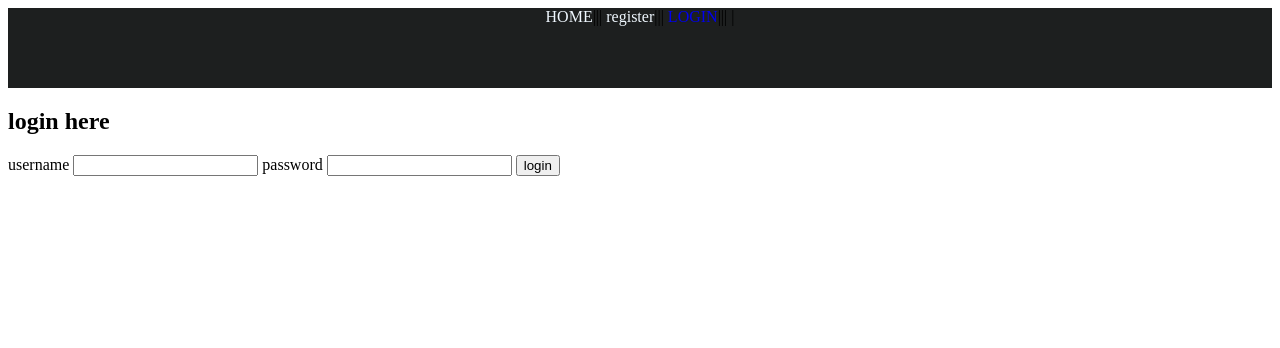
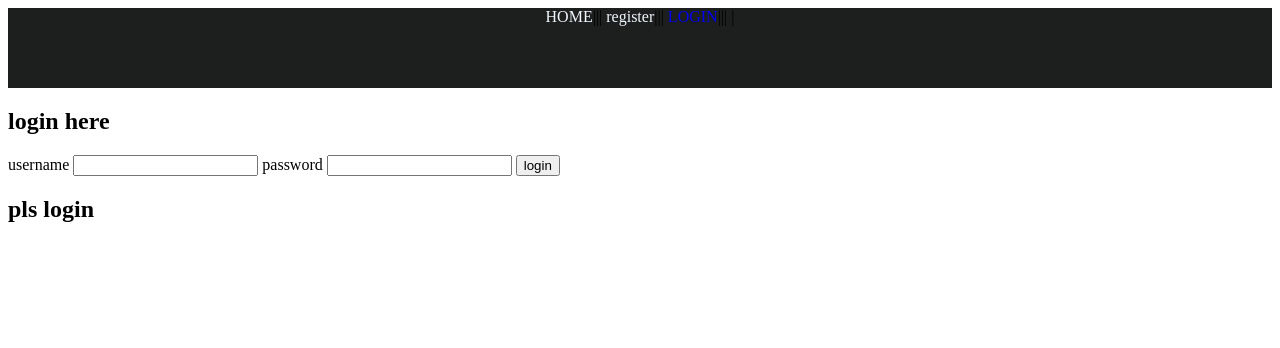
Before and after one commit to shidhina888/learning-system, a Django app: page /login in a window 1280 px wide. Shown: the top 348 px of the page. Run offline with Django 5.2, Linux system fonts and the light colour scheme.

Commit message:
secondcommit

```diff
--- a/flipkart/templates/login.html
+++ b/flipkart/templates/login.html
@@ -12,6 +12,8 @@
             <input type="password" id="pword" name="pword" required>
 
             <input type="submit" value="login">
+
         </form>
+        <h2>pls login</h2>
 
 {% endblock %}
```
